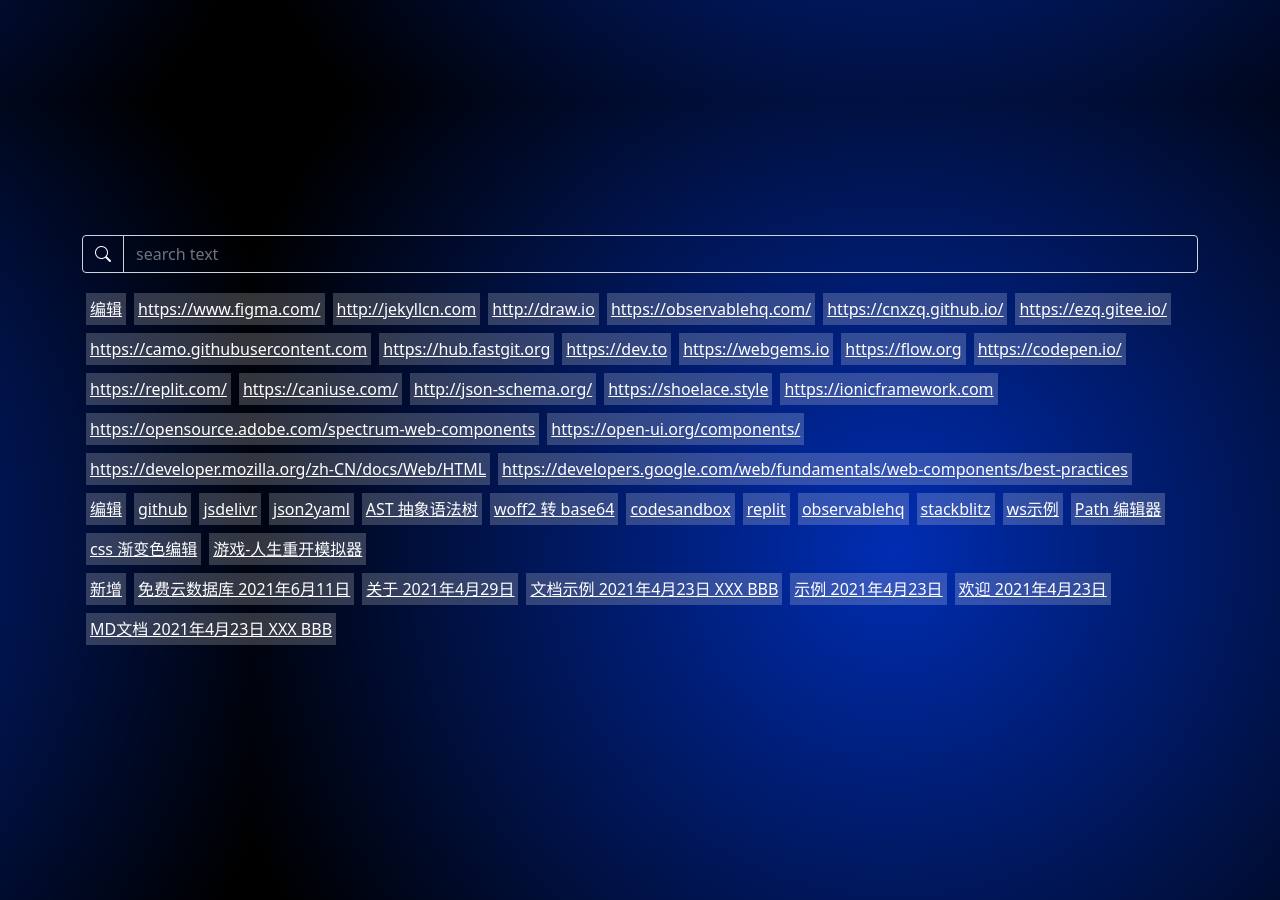
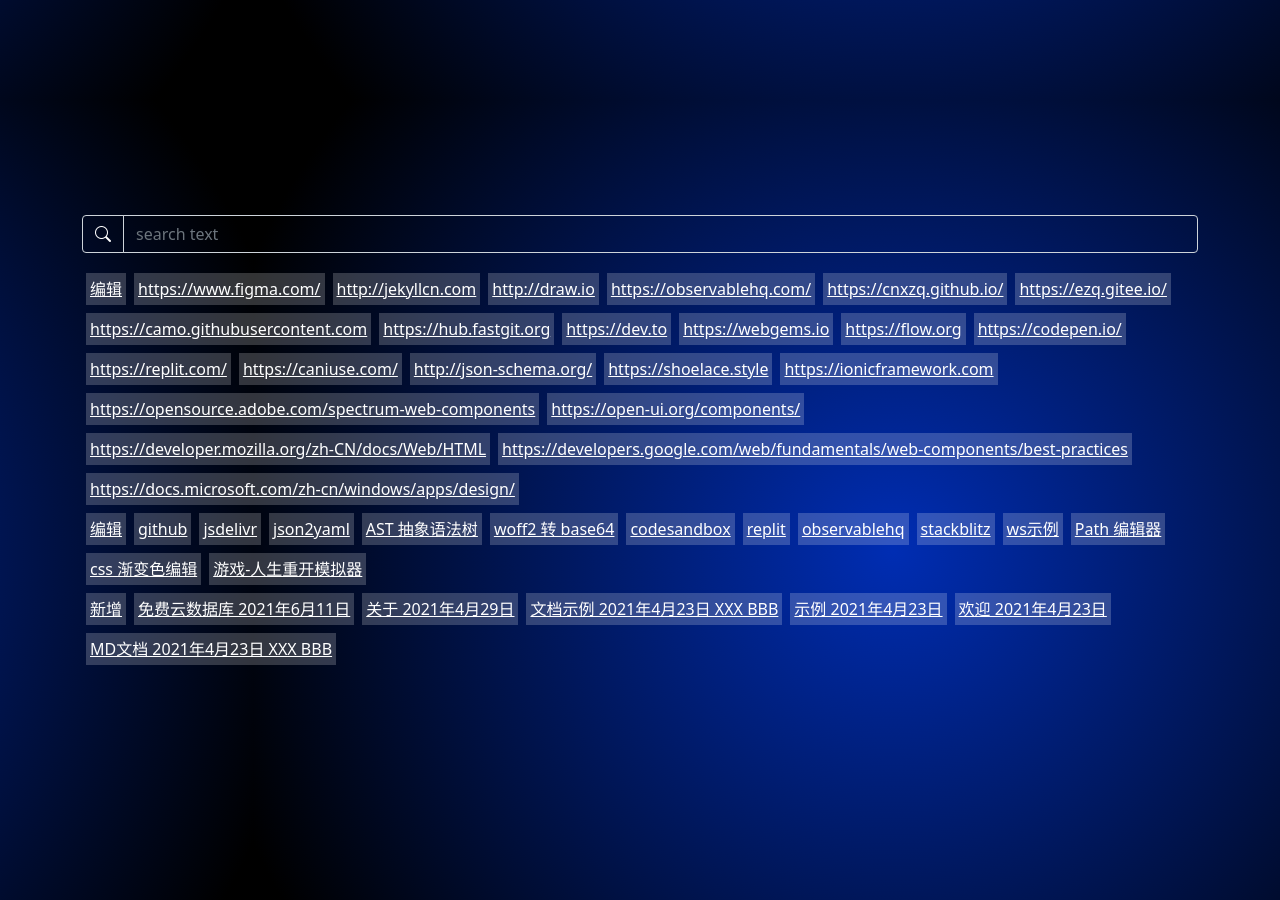
Before and after one commit to oft/oft.github.io, a Jekyll site: the page built from index.html, in a window 1280 px wide. Built offline with Jekyll 4.4.1, drawn with Linux system fonts in a browser that asks for light colours; nearby versions of some CDN libraries; comment, search, counter and statistics services are not loaded; a style sheet for code colours, icons or effects is not loaded; part of the change alters nothing that is shown.

Commit message:
Update link.yml

```diff
--- a/_data/link.yml
+++ b/_data/link.yml
@@ -20,3 +20,4 @@
 - https://open-ui.org/components/
 - https://developer.mozilla.org/zh-CN/docs/Web/HTML
 - https://developers.google.com/web/fundamentals/web-components/best-practices
+- https://docs.microsoft.com/zh-cn/windows/apps/design/
```
